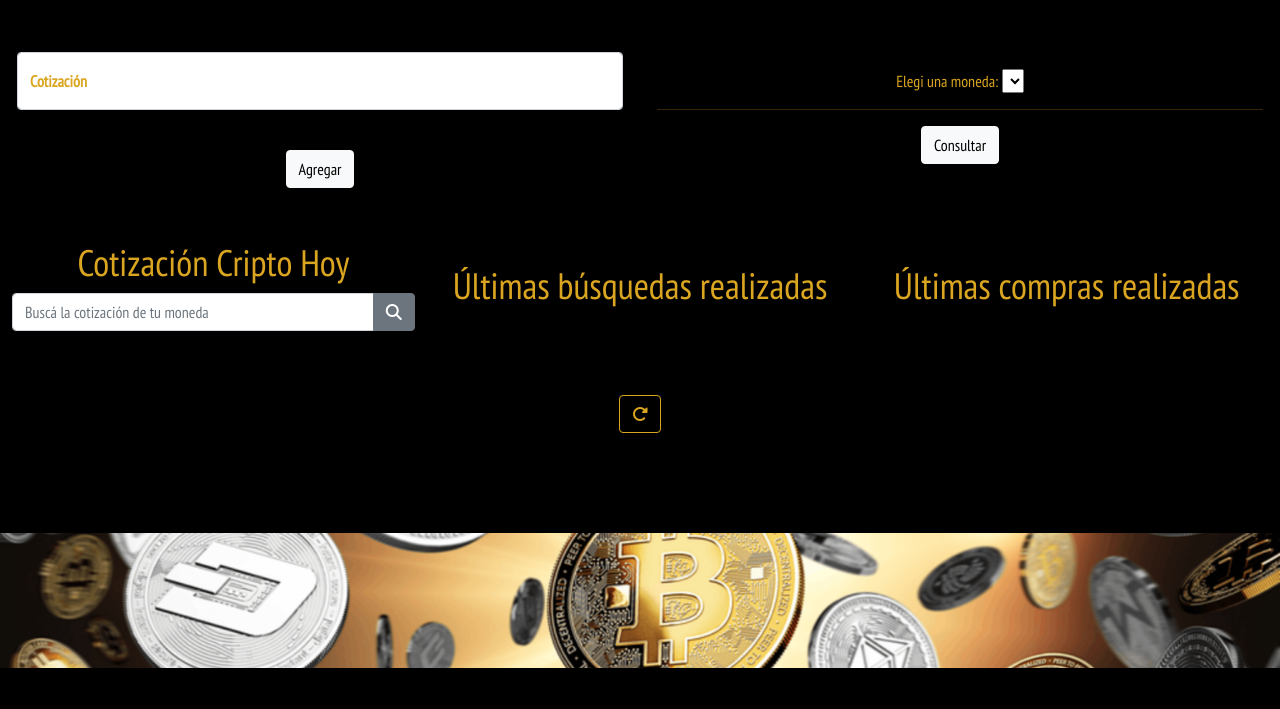
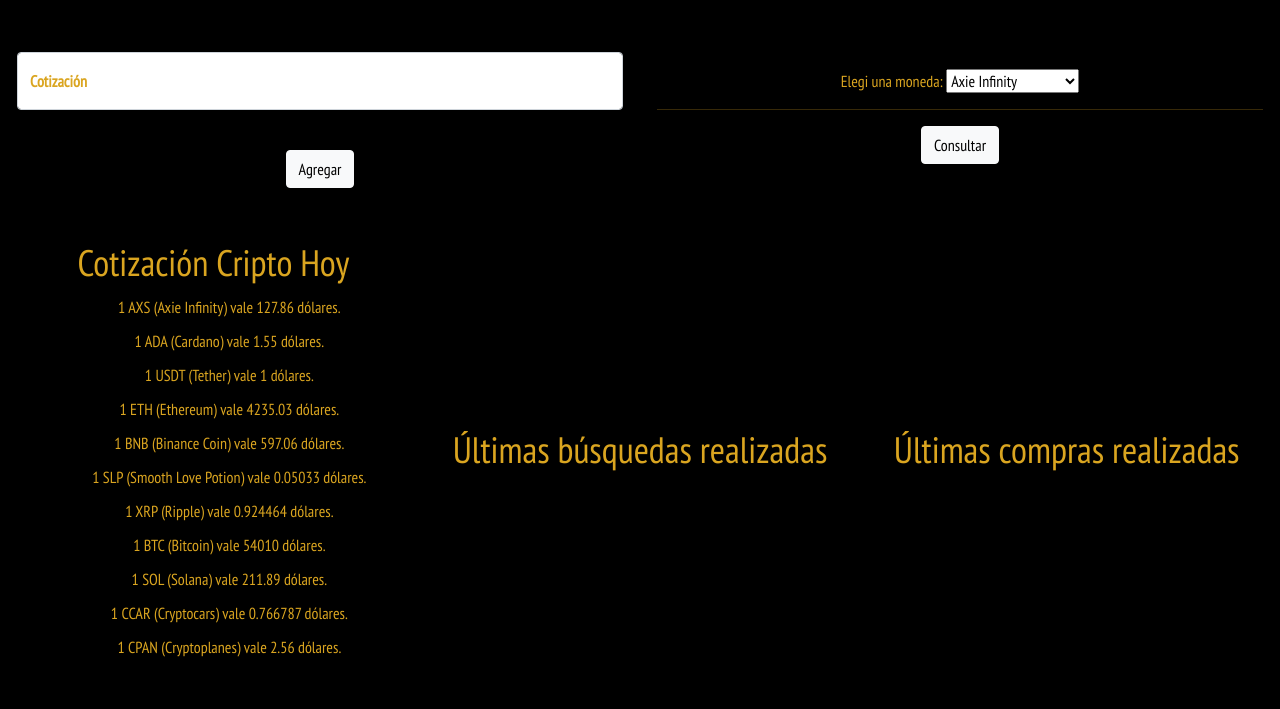
Before and after one commit to lotero1212/proyectoJS, a plain HTML site: page index.html in a window 1280 px wide. Shown: the part 618-1327 px from the top of the page. Before the commit the page ends 1286 px from the top, so only its background shows below. Drawn offline with nearby package versions, Linux system fonts and the light colour scheme; no server answers.

Commit message:
subiendo entrega final

```diff
--- /dev/null
+++ b/coins.json
@@ -0,0 +1,57 @@
+[
+  {
+    "name": "Axie Infinity",
+    "value": 127.86,
+    "acronym": "AXS"
+  },
+  {
+    "name": "Cardano",
+    "value": 1.55,
+    "acronym": "ADA"
+  },
+  {
+    "name": "Tether",
+    "value": 1,
+    "acronym": "USDT"
+  },
+  {
+    "name": "Ethereum",
+    "value": 4235.03,
+    "acronym": "ETH"
+  },
+  {
+    "name": "Binance Coin",
+    "value": 597.06,
+    "acronym": "BNB"
+  },
+  {
+    "name": "Smooth Love Potion",
+    "value": 0.05033,
+    "acronym": "SLP"
+  },
+  {
+    "name": "Ripple",
+    "value": 0.924464,
+    "acronym": "XRP"
+  },
+  {
+    "name": "Bitcoin",
+    "value": 54010,
+    "acronym": "BTC"
+  },
+  {
+    "name": "Solana",
+    "value": 211.89,
+    "acronym": "SOL"
+  },
+  {
+    "name": "Cryptocars",
+    "value": 0.766787,
+    "acronym": "CCAR"
+  },
+  {
+    "name": "Cryptoplanes",
+    "value": 2.56,
+    "acronym": "CPAN"
+  }
+]
--- a/index.html
+++ b/index.html
@@ -183,21 +183,6 @@
       <div class="row">
         <div class="col">
           <h3>Cotización Cripto Hoy</h3>
-          <div class="input-group mb-3 inputGroup-sizing-sm">
-            <input
-              type="text"
-              class="form-control"
-              placeholder="Buscá la cotización de tu moneda"
-              aria-label="Buscá la cotización de tu moneda"
-              aria-describedby="button-addon2"
-              onkeyup="findCrypto()"
-              id="find-Crypto"
-            />
-            <button class="btn btn-secondary" type="button" id="button-addon2">
-              <i class="fas fa-search"></i>
-            </button>
-          </div>
-
           <ul id="coin-list"></ul>
         </div>
         <div class="col">
@@ -241,4 +226,5 @@
   <script src="https://code.jquery.com/jquery-3.5.1.js"></script>
   <script src="fetch.js"></script>
   <script src="main.js"></script>
+  <script src="coins.json"></script>
 </html>
--- a/main.js
+++ b/main.js
@@ -8,6 +8,7 @@
 
 let coins = JSON.parse(localStorage.getItem("coins")) || [];
 let searchs = JSON.parse(localStorage.getItem("searchs")) || [];
+let coinsFromJson = [];
 
 const getAll = () => {
   return coins;
@@ -59,10 +60,25 @@
   location.reload();
 };
 
+$.getJSON("coins.json", function (coins) {
+  coinsFromJson = coins;
+
+  for (coin of coinsFromJson) {
+    console.log(coin);
+    let itemCoin = document.createElement("li");
+    itemCoin.innerHTML = ` <li> 1 ${coin.acronym} (${coin.name}) vale ${coin.value} dólares.</li>`;
+    coinList.appendChild(itemCoin);
+
+    let optionCoin = document.createElement("option");
+    optionCoin.textContent = coin.name;
+    monedaUsuario.appendChild(optionCoin);
+  }
+});
+
 for (let coin of coins) {
   console.log(coin);
   let itemCoin = document.createElement("li");
-  itemCoin.innerHTML = ` <a href="#"> 1 ${coin.acronym} (${coin.name}) vale ${coin.value} dólares. &nbsp &nbsp <i class="far fa-trash-alt" style= "cursor:pointer" id="${coin.name}"></i></a>`;
+  itemCoin.innerHTML = ` <li> 1 ${coin.acronym} (${coin.name}) vale ${coin.value} dólares. &nbsp &nbsp <i class="far fa-trash-alt" style= "cursor:pointer" id="${coin.name}"></i></li>`;
   coinList.appendChild(itemCoin);
 
   let optionCoin = document.createElement("option");
@@ -128,6 +144,12 @@
     }
   });
 
+  coinsFromJson.forEach((element) => {
+    if (coinToLower == element.name) {
+      elemento = element;
+    }
+  });
+
   amount = balance / elemento.value;
 
   let date = new Date();
@@ -159,21 +181,3 @@
 
   return consulta;
 }
-
-function findCrypto() {
-  let input, filter, ul, li, a, i, txtValue;
-  input = document.getElementById("find-crypto");
-  filter = input.value.toUpperCase();
-  ul = document.getElementById("coin-list");
-  li = ul.getElementsByTagName("li");
-
-  for (i = 0; i < li.length; i++) {
-    a = li[i].getElementsByTagName("a")[0];
-    txtValue = a.textContent || a.innerText;
-    if (txtValue.toUpperCase().indexOf(filter) > -1) {
-      li[i].style.display = "";
-    } else {
-      li[i].style.display = "none";
-    }
-  }
-}
--- a/server/package.json
+++ b/server/package.json
@@ -10,6 +10,7 @@
   "license": "ISC",
   "dependencies": {
     "casual": "^1.6.2",
+    "coingecko-api": "^1.0.10",
     "json-server": "^0.17.0"
   }
 }
--- a/style.css
+++ b/style.css
@@ -73,13 +73,3 @@
   list-style-type: none;
   margin-top: 10px;
 }
-
-a {
-  text-decoration: none;
-  color: goldenrod;
-}
-
-a:hover {
-  color: goldenrod;
-  opacity: 0.4;
-}
```
Also changed, not shown: 1 other file.
